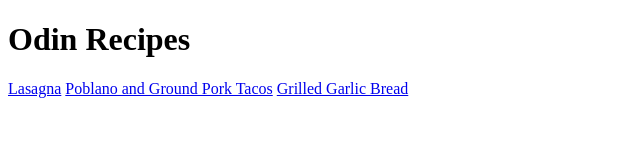
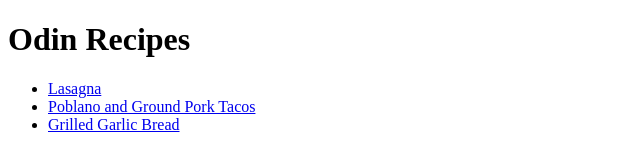
Before and after one commit to fau446/odin-recipes, a plain HTML site: page index.html in a window 1280 px wide. Shown: the whole page, without its empty margins (0-640 px from the left). Drawn offline with Linux system fonts and the light colour scheme.

Commit message:
Change link structure to list

```diff
--- a/index.html
+++ b/index.html
@@ -6,8 +6,10 @@
     </head>
     <body>
         <h1>Odin Recipes</h1>
-        <a href="./recipes/lasagna.html" target="_blank">Lasagna</a>
-        <a href="./recipes/tacos.html" target="_blank">Poblano and Ground Pork Tacos</a>
-        <a href="./recipes/garlic-bread.html" target="_blank">Grilled Garlic Bread</a>
+        <ul>
+            <li><a href="./recipes/lasagna.html" target="_blank">Lasagna</a></li>
+            <li><a href="./recipes/tacos.html" target="_blank">Poblano and Ground Pork Tacos</a></li>
+            <li><a href="./recipes/garlic-bread.html" target="_blank">Grilled Garlic Bread</a></li>
+        </ul>
     </body>
 </html>
```
